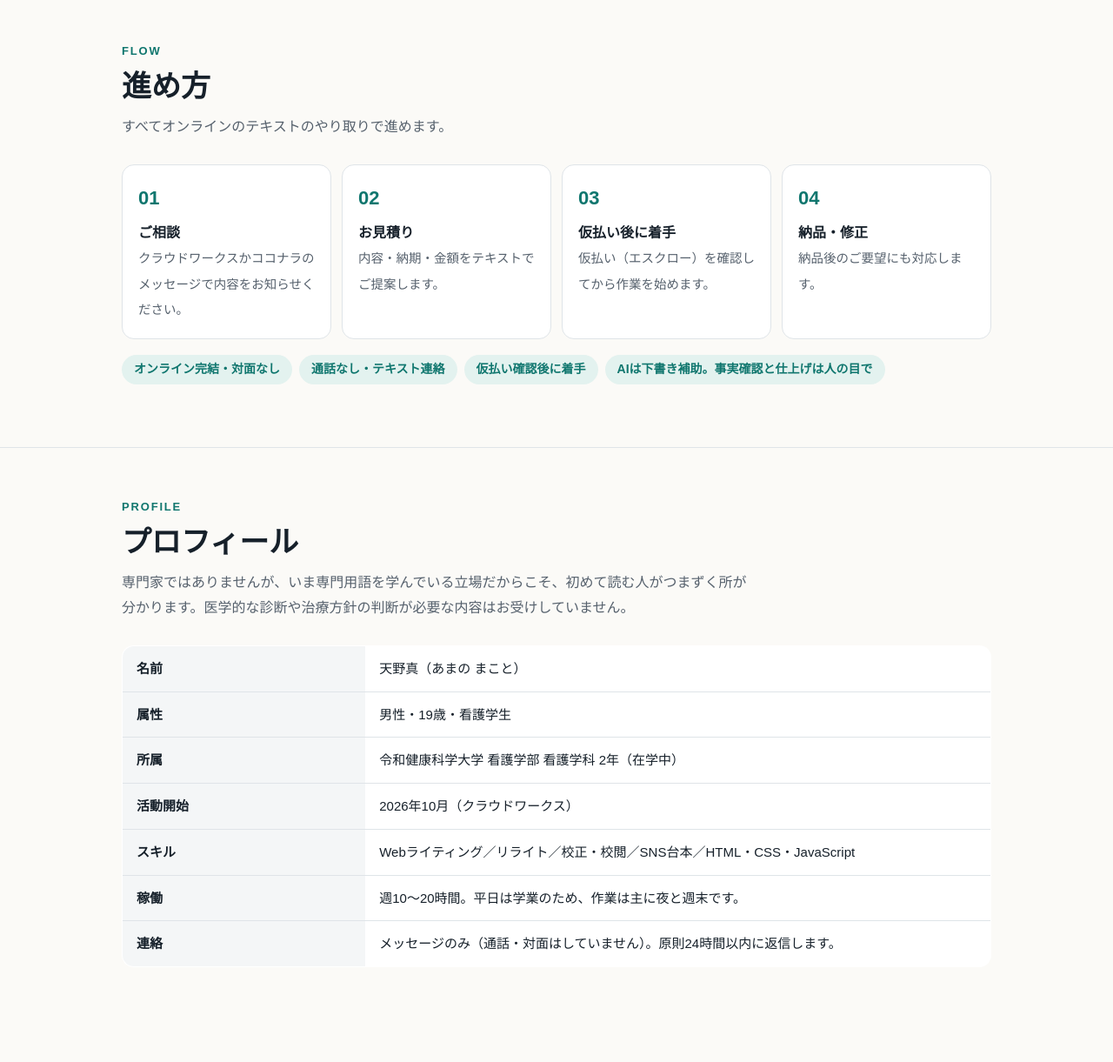
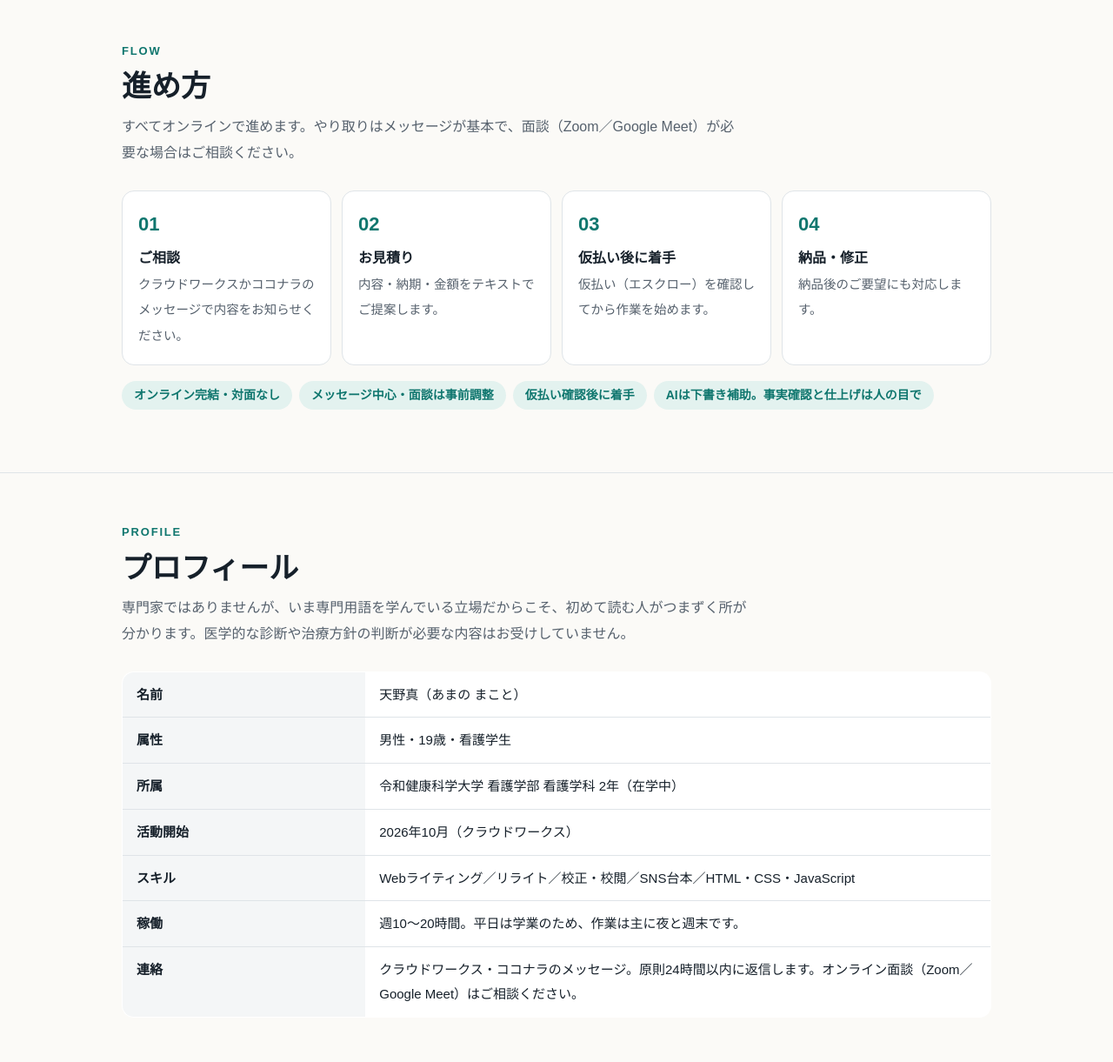
Before and after one commit to maco0106amano-coder/portfolio, a plain HTML site: page index.html in a window 1280 px wide. Shown: the part 2940-4161 px from the top of the page at 87% size. Drawn offline with Linux system fonts and the light colour scheme.

Commit message:
連絡方法の表記を修正（面談は事前調整で対応）
Co-Authored-By: Claude Opus 5.5 <noreply@anthropic.com>
Claude-Session: https://claude.ai/code/session_01VPbhvatvbZwmAiihBfMK6o

```diff
--- a/index.html
+++ b/index.html
@@ -6,7 +6,7 @@
 <title>天野真｜看護学生ライター＆Web制作</title>
 <meta name="description" content="男性・19歳・看護学生の天野真です。医療・健康に強いWeb記事作成と、個人店向けのホームページ制作・修正をオンラインで請け負っています。">
 <meta property="og:title" content="天野真｜看護学生ライター＆Web制作">
-<meta property="og:description" content="医療・健康に強い記事作成と、個人店向けのホームページ制作・修正。オンライン完結・テキスト連絡のみ。">
+<meta property="og:description" content="医療・健康に強い記事作成と、個人店向けのホームページ制作・修正。オンライン完結。">
 <meta property="og:type" content="website">
 <style>
 :root{
@@ -231,7 +231,7 @@ footer{padding:24px 0 40px;color:var(--sub);font-size:13px}
 <section id="flow"><div class="wrap">
   <p class="kicker">FLOW</p>
   <h2>進め方</h2>
-  <p class="intro">すべてオンラインのテキストのやり取りで進めます。</p>
+  <p class="intro">すべてオンラインで進めます。やり取りはメッセージが基本で、面談（Zoom／Google Meet）が必要な場合はご相談ください。</p>
   <ol class="steps">
     <li><b>ご相談</b><span>クラウドワークスかココナラのメッセージで内容をお知らせください。</span></li>
     <li><b>お見積り</b><span>内容・納期・金額をテキストでご提案します。</span></li>
@@ -240,7 +240,7 @@ footer{padding:24px 0 40px;color:var(--sub);font-size:13px}
   </ol>
   <ul class="promise">
     <li>オンライン完結・対面なし</li>
-    <li>通話なし・テキスト連絡</li>
+    <li>メッセージ中心・面談は事前調整</li>
     <li>仮払い確認後に着手</li>
     <li>AIは下書き補助。事実確認と仕上げは人の目で</li>
   </ul>
@@ -257,7 +257,7 @@ footer{padding:24px 0 40px;color:var(--sub);font-size:13px}
     <tr><th>活動開始</th><td>2026年10月（クラウドワークス）</td></tr>
     <tr><th>スキル</th><td>Webライティング／リライト／校正・校閲／SNS台本／HTML・CSS・JavaScript</td></tr>
     <tr><th>稼働</th><td>週10〜20時間。平日は学業のため、作業は主に夜と週末です。</td></tr>
-    <tr><th>連絡</th><td>メッセージのみ（通話・対面はしていません）。原則24時間以内に返信します。</td></tr>
+    <tr><th>連絡</th><td>クラウドワークス・ココナラのメッセージ。原則24時間以内に返信します。オンライン面談（Zoom／Google Meet）はご相談ください。</td></tr>
   </table>
 </div></section>
 
```
